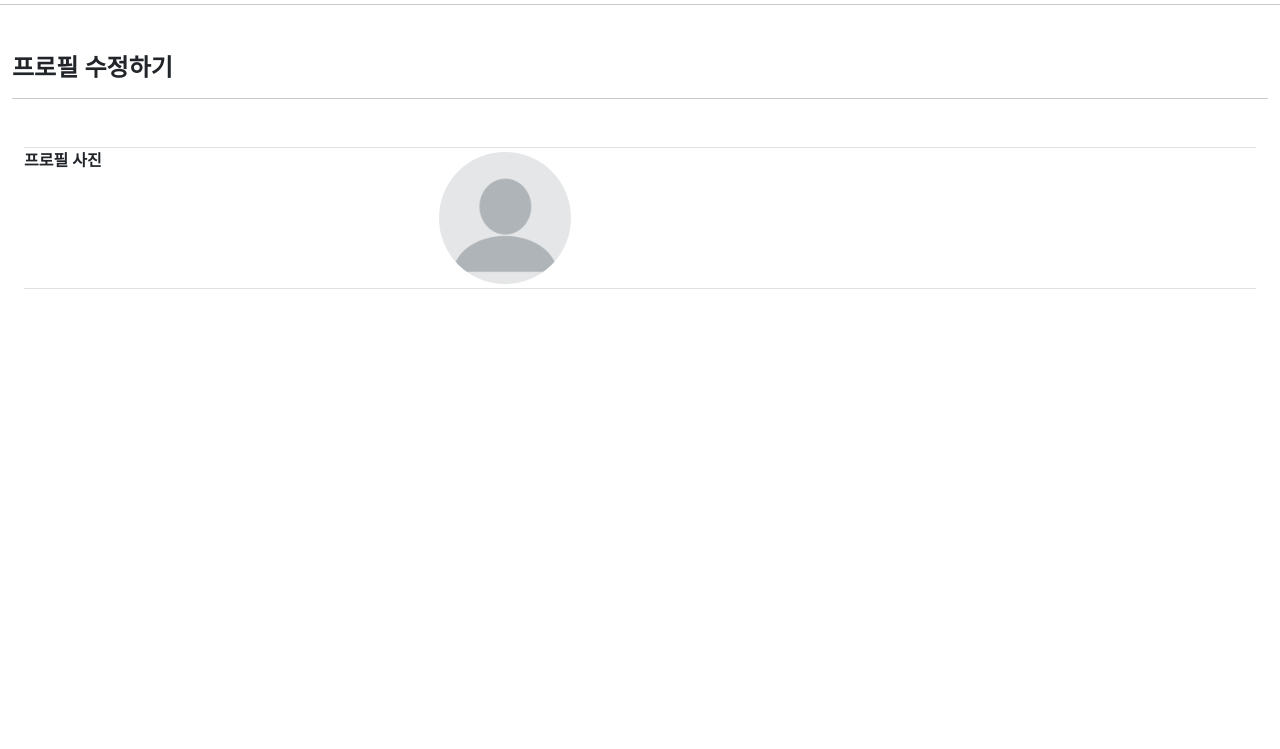
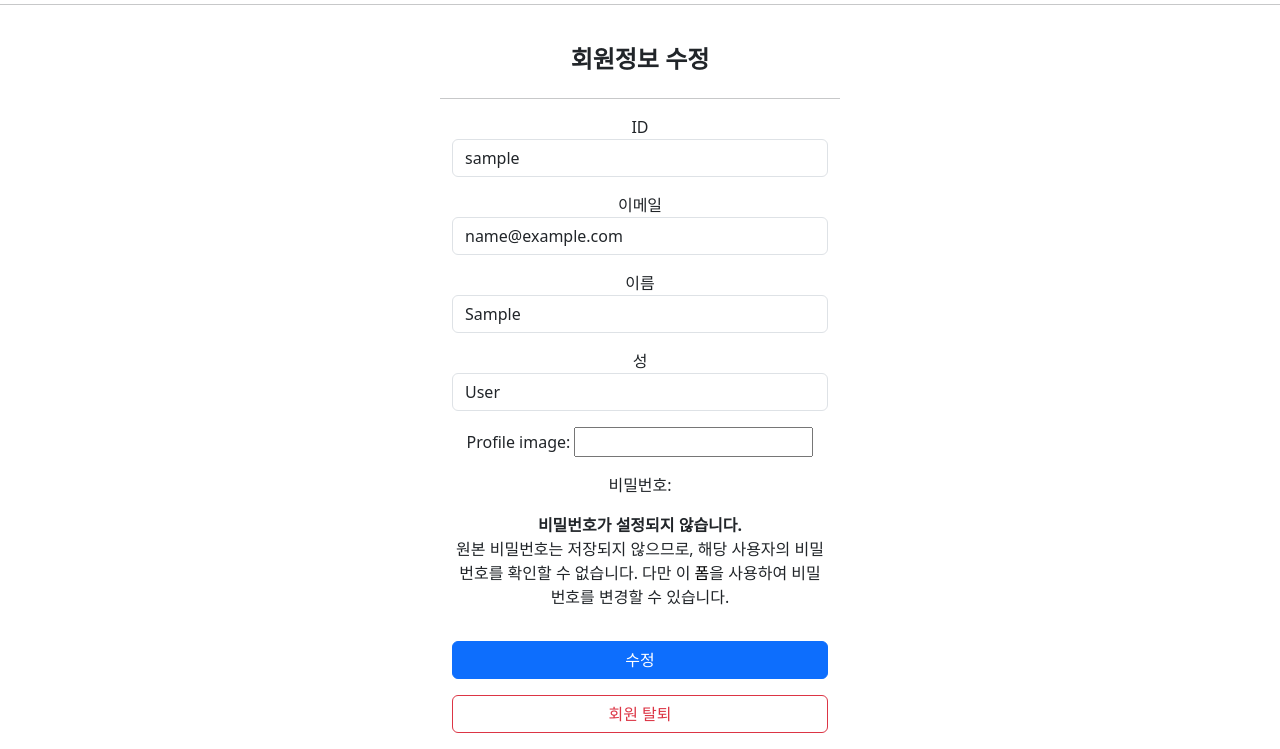
Before and after one commit to hyun-seokkk/Team-03, a Django app: page /accounts/update/ in a window 1280 px wide. Shown: the part 155-904 px from the top of the page. Before the commit the page ends 444 px from the top, so only its background shows below. Run offline with Django 3.2, Linux system fonts and the light colour scheme; the visitor is signed in with stand-in values (Sample User, id 1).

Commit message:
Fix accounts

```diff
--- a/accounts/forms.py
+++ b/accounts/forms.py
@@ -1,98 +1,78 @@
-from django.contrib.auth.forms import UserCreationForm, UserChangeForm
+from django.contrib.auth.forms import UserCreationForm, UserChangeForm, PasswordChangeForm
 from django.contrib.auth import get_user_model
 from imagekit.forms import ProcessedImageField
 from imagekit.processors import ResizeToFill
-from django.utils.html import format_html
 from django import forms
 
 
-class CustomTextInput(forms.TextInput):
-    def render(self, name, value, attrs=None, renderer=None):
-        if attrs is None:
-            attrs = {}
-        attrs.setdefault('class', '')
-        attrs['class'] += ' custom-text-input'
-        html = super().render(name, value, attrs, renderer)
-        if self.attrs.get('help_text'):
-            html += format_html('<p class="help_text">{}</p>', self.attrs['help_text'])
-        else:
-            html += '<p class="help_text"></p>'
-        return html
+class CustomUserCreationForm(UserCreationForm):
+    class Meta(UserChangeForm):
+        model = get_user_model()
+        fields = ('username', 'email', 'first_name',
+                  'last_name', 'profile_image',)
+        label_suffix = ''
 
-
-class CustomPasswordInput(forms.PasswordInput):
-    def render(self, name, value, attrs=None, renderer=None):
-        if attrs is None:
-            attrs = {}
-        attrs.setdefault('class', '')
-        attrs['class'] += ' custom-text-input'
-        html = super().render(name, value, attrs, renderer)
-        if self.attrs.get('help_text'):
-            html += format_html('<p class="help_text">{}</p>', self.attrs['help_text'])
-        else:
-            html += '<p class="help_text"></p>'
-        return html
-
-
-class CustomUserCreationForm(UserCreationForm):
-    username = forms.CharField(
-        label='ID',
-        widget=CustomTextInput(attrs={'placeholder': '',
-                                      'help_text': '사용자 이름은 고유해야하며 문자, 숫자 및 @/./+/-/_ 문자를 포함할 수 있습니다.'})
-    )
-    email = forms.EmailField(
-        label='이메일',
-        widget=CustomTextInput(attrs={'placeholder': '',
-                                      'help_text': ''})
-    )
-    password1 = forms.CharField(
-        label='비밀번호',
-        strip=False,
-        widget=CustomPasswordInput(attrs={'placeholder': ''}),
-        help_text='비밀번호는 최소 8자 이상이어야하며, 숫자만으로 구성될 수 없습니다.'
-    )
-    password2 = forms.CharField(
-        label='비밀번호 확인',
-        strip=False,
-        widget=CustomPasswordInput(attrs={'placeholder': ''}),
-        help_text='비밀번호를 다시 입력하세요.'
-    )
-    first_name = forms.CharField(
-        label='이름',
-        max_length=30,
-        required=True,
-        widget=CustomTextInput(attrs={'placeholder': ''})
-    )
-    last_name = forms.CharField(
-        label='성',
-        max_length=30,
-        required=True,
-        widget=CustomTextInput(attrs={'placeholder': ''})
-    )
+    username = forms.CharField(label='ID', label_suffix='', widget=forms.TextInput(
+        attrs={'class': 'form-control'}))
+    email = forms.EmailField(label='이메일', label_suffix='', widget=forms.EmailInput(
+        attrs={'class': 'form-control'}))
+    first_name = forms.CharField(label='이름', label_suffix='', widget=forms.TextInput(
+        attrs={'class': 'form-control'}))
+    last_name = forms.CharField(label='성', label_suffix='', widget=forms.TextInput(
+        attrs={'class': 'form-control'}))
+    password1 = forms.CharField(label='비밀번호', label_suffix='', widget=forms.PasswordInput(
+        attrs={'class': 'form-control'}))
+    password2 = forms.CharField(label='비밀번호 확인', label_suffix='', widget=forms.PasswordInput(
+        attrs={'class': 'form-control'}))
     profile_image = ProcessedImageField(
         spec_id='profile_image_thumbnail',
         processors=[ResizeToFill(70, 70)],
         format='JPEG',
         options={'quality': 90},
         required=False,
+        widget=forms.ClearableFileInput(attrs={'class': 'custom-file-input'}),
+        label='프로필 이미지',
+        label_suffix='',
     )
-
-    class Meta:
-        model = get_user_model()
-        fields = ('username', 'email', 'password1', 'password2',
-                  'first_name', 'last_name', 'profile_image',)
 
 
 class CustomUserChangeForm(UserChangeForm):
+    class Meta(UserChangeForm):
+        model = get_user_model()
+        fields = ('username', 'email', 'first_name',
+                  'last_name', 'profile_image',)
+        label_suffix = ''
+
+    username = forms.CharField(label='ID', label_suffix='', widget=forms.TextInput(
+        attrs={'class': 'form-control'}))
+    email = forms.EmailField(label='이메일', label_suffix='', widget=forms.EmailInput(
+        attrs={'class': 'form-control'}))
+    first_name = forms.CharField(label='이름', label_suffix='', widget=forms.TextInput(
+        attrs={'class': 'form-control'}))
+    last_name = forms.CharField(label='성', label_suffix='', widget=forms.TextInput(
+        attrs={'class': 'form-control'}))
     profile_image = ProcessedImageField(
         spec_id='profile_image_thumbnail',
         processors=[ResizeToFill(70, 70)],
         format='JPEG',
         options={'quality': 90},
         required=False,
+        widget=forms.ClearableFileInput(attrs={'class': 'custom-file-input'}),
+        label='프로필 이미지',
+        label_suffix='',
     )
 
+
+class CustomPasswordChangeForm(PasswordChangeForm):
     class Meta(UserChangeForm):
         model = get_user_model()
-        fields = ('username', 'email', 'first_name',
-                  'last_name', 'profile_image',)
+        fields = ('old_password', 'new_password1', 'new_password2',)
+
+    old_password = forms.CharField(label='기존 비밀번호', label_suffix='', widget=forms.PasswordInput(
+        attrs={'class': 'form-control'}))
+
+    new_password1 = forms.CharField(label='새 비밀번호', label_suffix='', widget=forms.PasswordInput(
+        attrs={'class': 'form-control'}))
+
+    new_password2 = forms.CharField(label='새 비밀번호 확인', label_suffix='', widget=forms.PasswordInput(
+        attrs={'class': 'form-control'}))
--- a/accounts/templates/accounts/update.html
+++ b/accounts/templates/accounts/update.html
@@ -2,32 +2,55 @@
 {% load static %}
 
 {% block content %}
-<div class="container-fluid mt-5">
-  <h4>프로필 수정하기</h4>
-  <hr>
-  <div class=" mt-5">
-    <div class="container-fluid">
-      <div class="d-flex border-top border-bottom">
-        <div class="col-4">
-          <b>프로필 사진</b>
+<div class="container mb-3">
+  <div class="d-flex justify-content-center text-center">
+    <div class="row b_size">
+      <h4 class="my-4">회원정보 수정</h4>
+      <hr />
+
+      <form
+        action="{% url 'accounts:update' %}"
+        method="post"
+        enctype="multipart/form-data"
+      >
+        {% csrf_token %} {{ form.as_p }}
+        <div class="d-flex justify-content-around">
+          <div
+            class="d-flex align-items-center"
+            style="font-size: 15px"
+          ></div>
         </div>
-        <div class="col-8">
-        {% if review.user.profile_image %}
-          <img class="p-1 rounded-circle" src="{{ review.user.profile_image.url }}" alt="profile_image">
-        {% else %}
-          <img class="p-1 rounded-circle" src="{% static 'img/blank-profile-image.png' %}" class="img-fluid" style="width: 140px; height: 140px;" alt="blank-profile-image">
-        {% endif %}
+        <div class="d-grid gap-2 mt-3">
+          <input
+            class="inline-block btn btn-primary"
+            type="submit"
+            value="수정"
+          />
         </div>
-      </div>
+      </form>
+
+      <form action="{% url 'accounts:delete' %}" method="POST" id="delete">
+        {% csrf_token %}
+        <input type="hidden" name="next" value="{{ request.path }}" />
+      </form>
+      <input
+        class="btn btn-outline-danger mt-3"
+        onclick="confirmDelete(event)"
+        type="submit"
+        value="회원 탈퇴"
+        style="width: 376px; margin-left: 12px"
+      />
     </div>
   </div>
 </div>
 
+<script>
+  function confirmDelete(event) {
+    event.preventDefault()
 
-{% comment %}
-  <form action="{% url 'accounts:update' %}" method="post" enctype="multipart/form-data">
-    {% csrf_token %} {{ form.as_p }}
-    <input type="submit" value="확인" />
-  </form>
- {% endcomment %}
+    if (confirm("정말로 탈퇴하시겠습니까?")) {
+      document.querySelector("#delete").submit()
+    }
+  }
+</script>
 {% endblock content %}
--- a/accounts/urls.py
+++ b/accounts/urls.py
@@ -5,6 +5,7 @@
 urlpatterns = [
     path('', views.index, name='index'),
     path('signup/', views.signup, name='signup'),
+    path('delete/', views.delete, name='delete'),
     path('login/', views.login, name='login'),
     path('logout/', views.logout, name='logout'),
     path('update/', views.update, name='update'),
--- a/accounts/views.py
+++ b/accounts/views.py
@@ -1,11 +1,11 @@
 from django.shortcuts import render, redirect
-from django.contrib.auth.forms import AuthenticationForm, PasswordChangeForm
+from django.contrib.auth.forms import AuthenticationForm
 from django.contrib.auth.decorators import login_required
 from django.contrib.auth import update_session_auth_hash
 from django.contrib.auth import login as auth_login, logout as auth_logout
 from django.contrib.auth import get_user_model
 
-from .forms import CustomUserCreationForm, CustomUserChangeForm
+from .forms import CustomUserCreationForm, CustomUserChangeForm, CustomPasswordChangeForm
 from dinings.models import Dining
 
 # Create your views here.
@@ -57,6 +57,13 @@
 
 
 @login_required
+def delete(request):
+    request.user.delete()
+    auth_logout(request)
+    return redirect('accounts:index')
+
+
+@login_required
 def update(request):
     if request.method == 'POST':
         form = CustomUserChangeForm(request.POST, request.FILES, instance=request.user)
@@ -74,13 +81,13 @@
 @login_required
 def change_password(request):
     if request.method == 'POST':
-        form = PasswordChangeForm(request.user, request.POST)
+        form = CustomPasswordChangeForm(request.user, request.POST)
         if form.is_valid():
             user = form.save()
             update_session_auth_hash(request, user)
             return redirect('accounts:index')
     else:
-        form = PasswordChangeForm(request.user)
+        form = CustomPasswordChangeForm(request.user)
     context = {
         'form': form,
     }
```
Also changed, not shown: accounts/templates/accounts/change_password.html (+31 -15 lines), accounts/templates/accounts/login.html (+43 -15 lines), accounts/templates/accounts/signup.html (+19 -9 lines).
